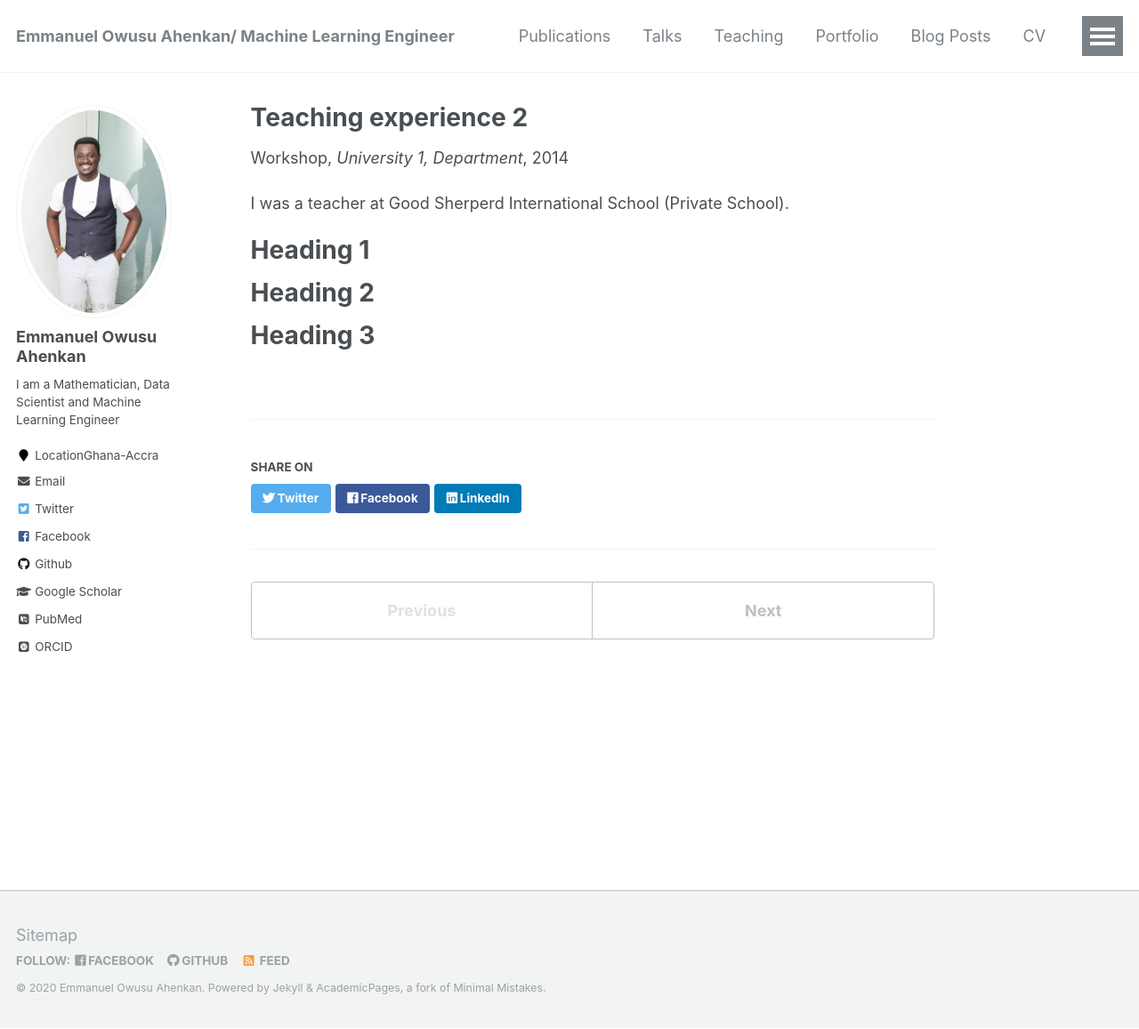
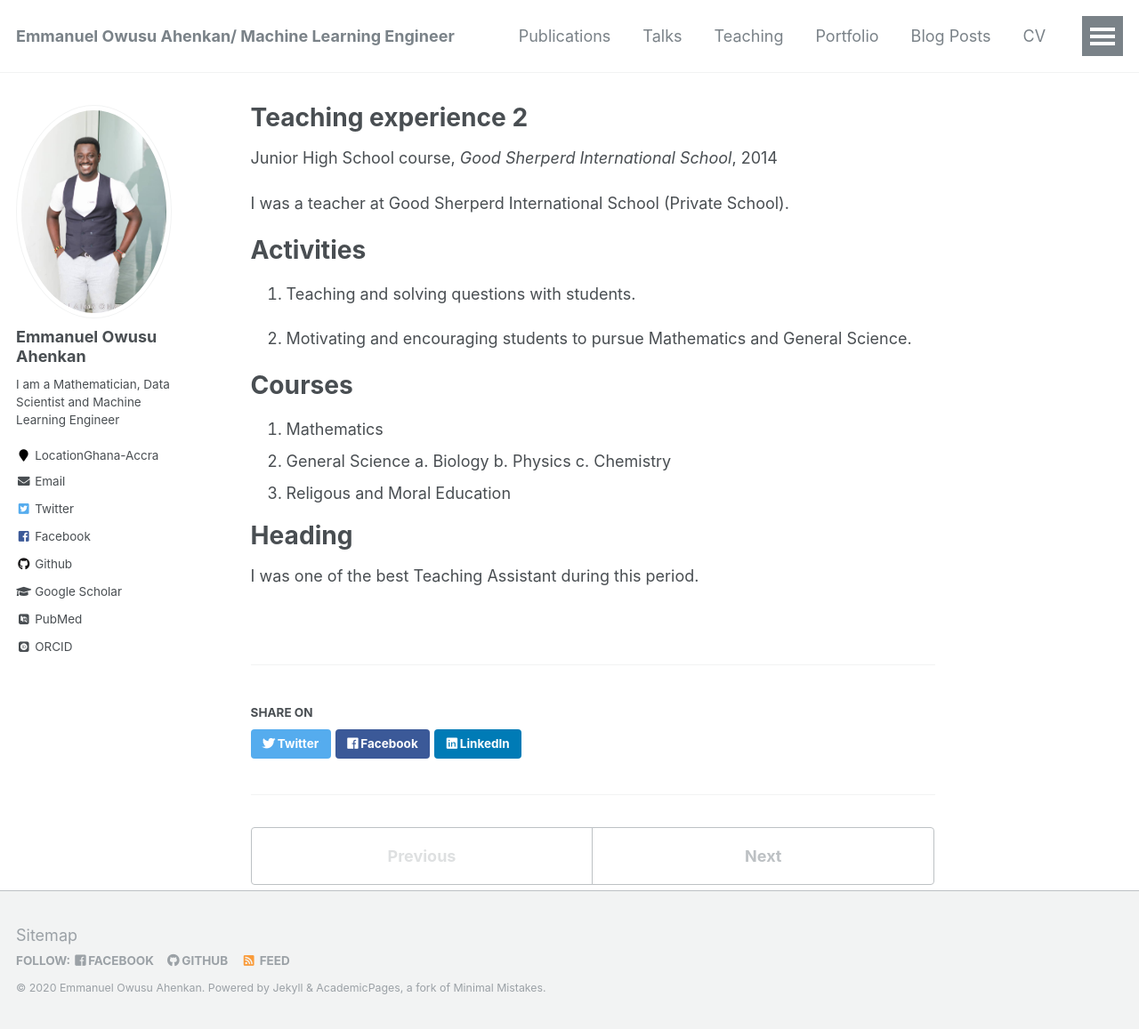
Before and after one commit to EmmanuelOwusu/EmmanuelOwusu.github.io, a Jekyll site: the page built from _teaching/2015-spring-teaching-2.md, in a window 1280 px wide and 1157 px high. Shown: the whole window at 89% size. Built offline with Jekyll 4.4.1, drawn with Linux system fonts in a browser that asks for light colours; some web fonts are replaced.

Commit message:
Teaching two  1
Teaching two  1

```diff
--- a/_teaching/2015-spring-teaching-2.md
+++ b/_teaching/2015-spring-teaching-2.md
@@ -1,21 +1,31 @@
 ---
 title: "Teaching experience 2"
 collection: teaching
-type: "Workshop"
-permalink: /teaching/2015-summer-teaching-1
-venue: "University 1, Department"
-date: 2014-06-01
+type: "Junior High School course"
+permalink: /teaching/2014-May-teaching-2
+venue: "Good Sherperd International School"
+date: 2014-05-01
 location: "Kumasi, Ghana"
 ---
 
 I was a teacher at Good Sherperd International School (Private School).
 
+Activities
+======
+1. Teaching and solving questions with students.
 
-Heading 1
+
+2. Motivating and encouraging students to pursue Mathematics and General Science.
+
+Courses
 ======
+1. Mathematics
+2. General Science
+  a. Biology
+  b. Physics
+  c. Chemistry
+3. Religous and Moral Education
 
-Heading 2
+Heading
 ======
-
-Heading 3
-======
+I was one of the best Teaching Assistant during this period.
```
